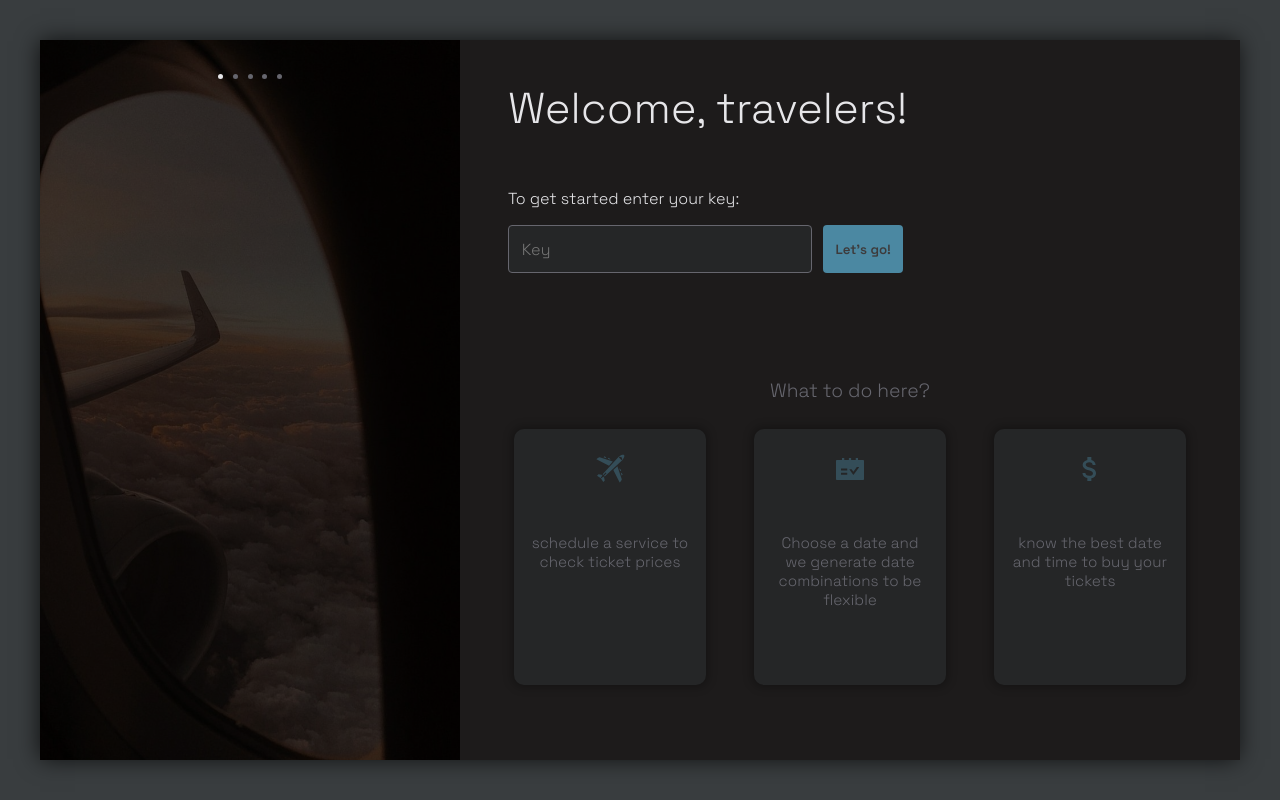
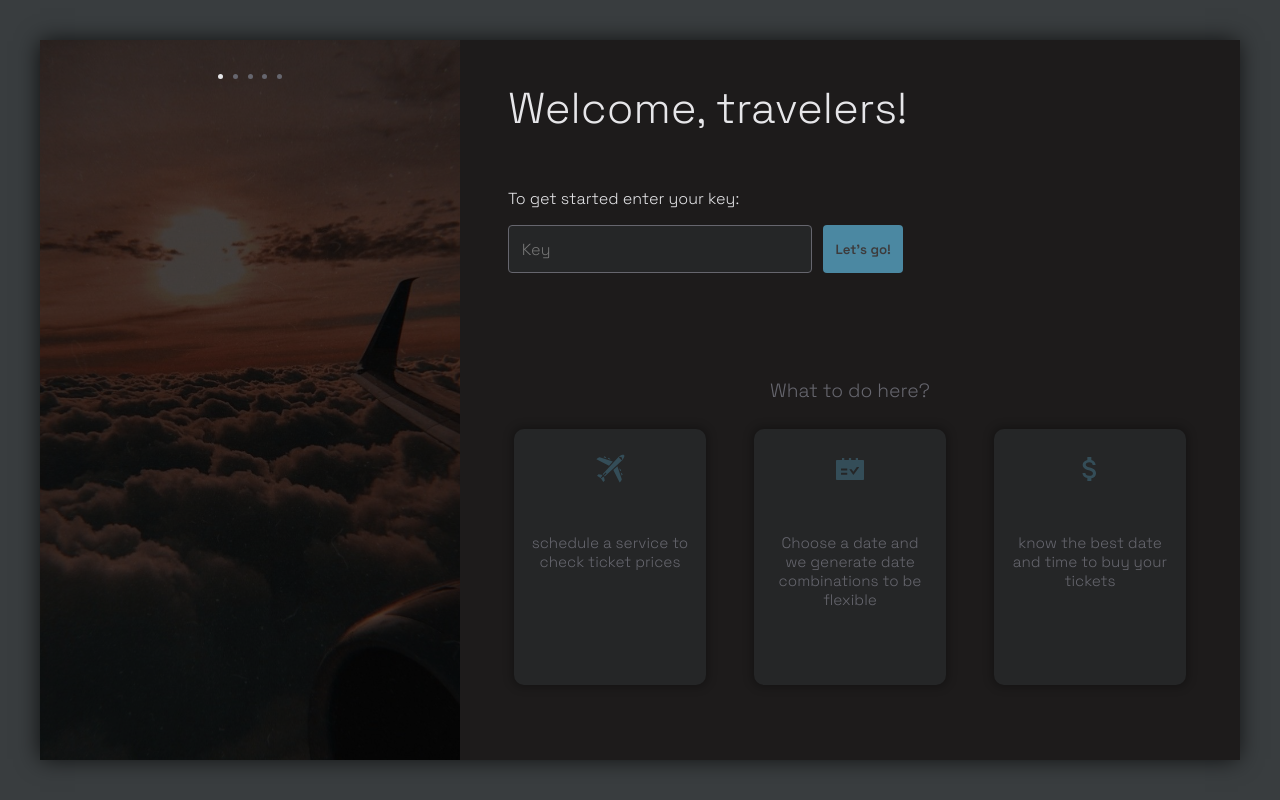
Before and after one commit to Galvaothiago/frontend-crawler-airline, a Next.js app: page / in a window 1280 px wide. Built offline with nearby package versions, Linux system fonts and the light colour scheme.

Commit message:
fix images banner position

```diff
--- a/src/components/Banner/index.tsx
+++ b/src/components/Banner/index.tsx
@@ -4,11 +4,11 @@ import {PositionIndicator} from "./PositionIndicator";
 import {Container, Overlay} from "./style";
 
 const backgroundsPath = [
-	"assets/airplane2.jpg",
 	"assets/airplane1.jpg",
 	"assets/airplane3.jpg",
 	"assets/airplane4.jpg",
 	"assets/airplane5.jpg",
+	"assets/airplane2.jpg",
 ];
 
 export const Banner = () => {
```
